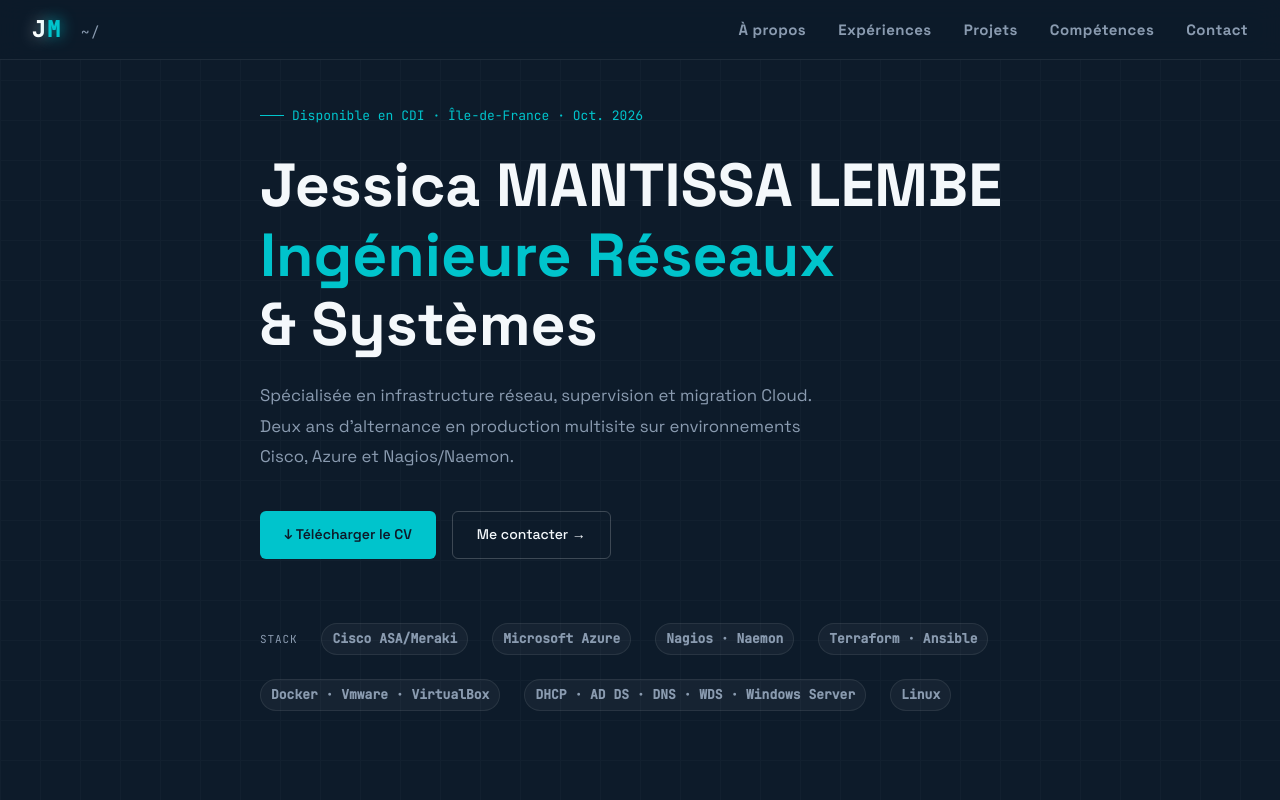
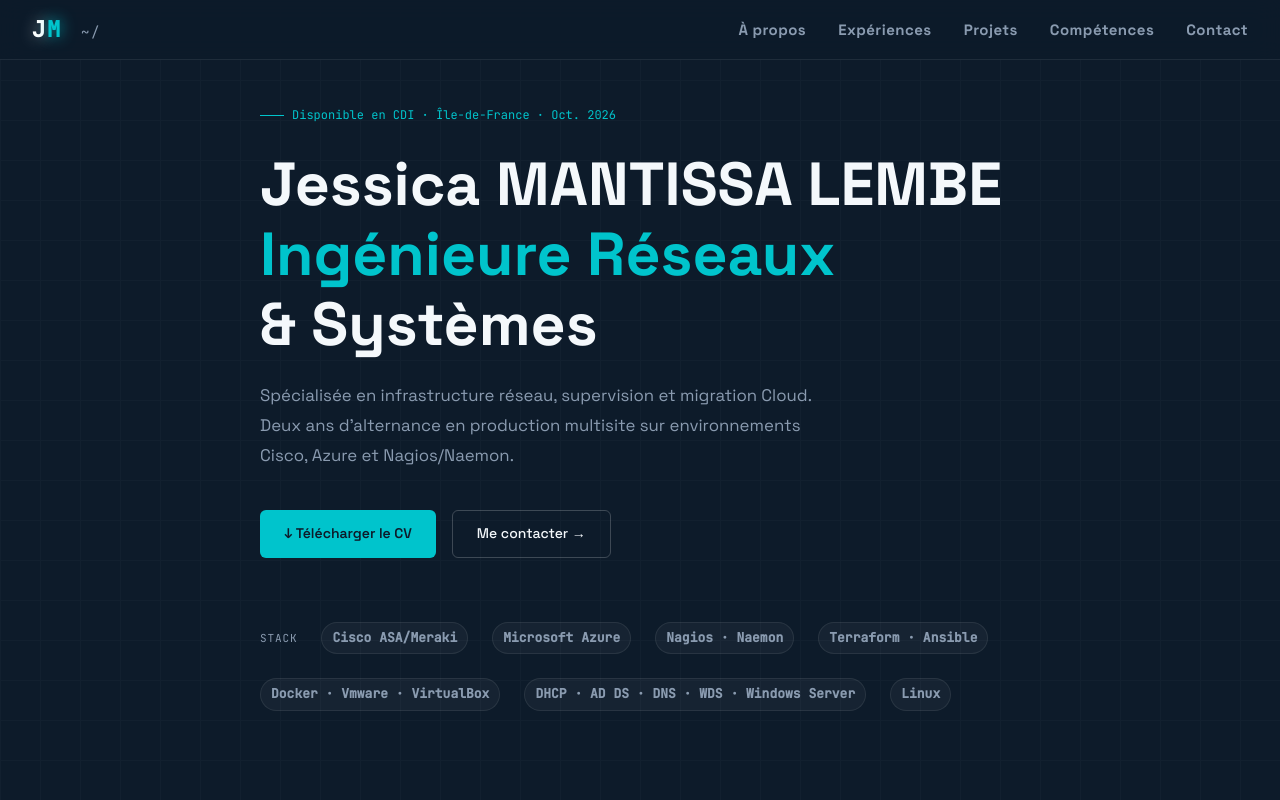
Before and after one commit to jess-ml/jess-ml.github.io, a plain HTML site: page index.html in a window 1280 px wide. Shown: the top 800 px of the page. Drawn offline with Linux system fonts and the light colour scheme.

Commit message:
Update index.html

```diff
--- a/index.html
+++ b/index.html
@@ -212,7 +212,7 @@ footer { text-align: center; padding: 2rem; border-top: 1px solid var(--border);
 <section id="hero">
   <div class="hero-grid"></div>
   <div class="hero-content">
-    <div class="hero-tag">Disponible en CDI · Île-de-France · Oct. 2026</div>
+    <div class="hero-tag" style="font-size:12px">Disponible en CDI · Île-de-France · Oct. 2026</div>
     <h1>Jessica MANTISSA LEMBE<br/><span>Ingénieure Réseaux</span><br/>& Systèmes</h1>
     <p class="hero-sub">
       Spécialisée en infrastructure réseau, supervision et migration Cloud.
```
